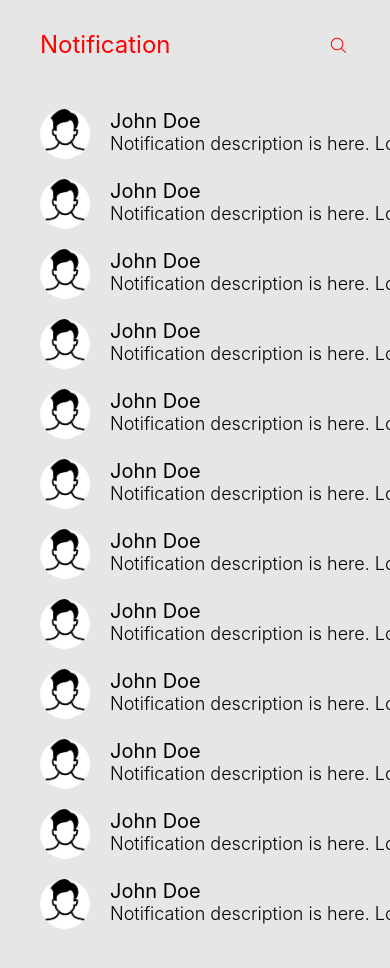
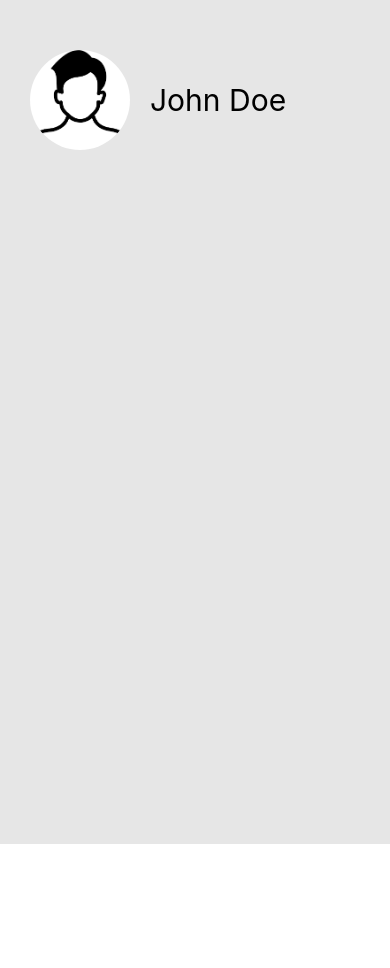
Before and after one commit to JeanPaul-AbiZeid/SOS, a React Native app in the folder SOS-ReactNative/: screen / in a window 390 px wide. Shown: the top 968 px of the page. After the commit the page ends 844 px from the top, so only its background shows below. Built offline with nearby package versions, Linux system fonts and the light colour scheme.

Commit message:
frontend: adding the image container + the name of the alert creator

```diff
--- a/SOS-ReactNative/App.js
+++ b/SOS-ReactNative/App.js
@@ -3,9 +3,10 @@ import Home from './components/Home/Home';
 import LogIn from './components/Login/Login';
 import Signup from './components/Sign up/Signup';
 import Notification from './components/Notification/Notification';
+import Alert from './components/AlertPage/Alert';
 
 export default function App() {
   return (
-    <Notification/>
+    <Alert/>
   );
 }
--- a/SOS-ReactNative/components/AlertPage/Alert.js
+++ b/SOS-ReactNative/components/AlertPage/Alert.js
@@ -0,0 +1,17 @@
+import { Text, View, Image, ScrollView } from 'react-native';
+import React from "react";
+import styles from './styles';
+
+export default function Alert() {
+
+    return (
+      <ScrollView style={styles.container}>
+        <View style={styles.main}>
+            <Image style={styles.img} source={require('../../assets/persona.png')}/>
+            <Text style={styles.name}>John Doe</Text>
+        </View>
+
+
+      </ScrollView>
+    );
+  }
--- a/SOS-ReactNative/components/AlertPage/styles.js
+++ b/SOS-ReactNative/components/AlertPage/styles.js
@@ -0,0 +1,28 @@
+import { StyleSheet, StatusBar } from 'react-native';
+
+const styles = StyleSheet.create({
+    container: {
+        flex: 1,
+        marginTop: StatusBar.currentHeight,
+        paddingTop: 30,
+        backgroundColor: '#e6e6e6',
+    },
+    main: {
+        alignItems: 'center',
+        flexDirection: 'row',
+        marginTop: 20,
+        marginHorizontal: 30,
+    },
+    img: {
+        width: 100,
+        height: 100,
+        borderRadius: 60
+    },
+    name: {
+        fontSize: 30,
+        fontWeight: '400',
+        marginLeft: 20,
+    }
+});
+
+export default styles;
--- a/SOS-ReactNative/components/alert/styles.js
+++ b/SOS-ReactNative/components/alert/styles.js
@@ -3,7 +3,7 @@ import { StyleSheet, StatusBar } from 'react-native';
 const styles = StyleSheet.create({
     main: {
         flexDirection: 'row',
-        marginTop: 20
+        marginTop: 20,
     },
     text: {
         marginHorizontal:20,
@@ -17,8 +17,8 @@ const styles = StyleSheet.create({
         fontWeight: '300',
     },
     img: {
-        width: 50,
-        height: 50,
+        width: 100,
+        height: 100,
         borderRadius: 60
     }
 });
```
